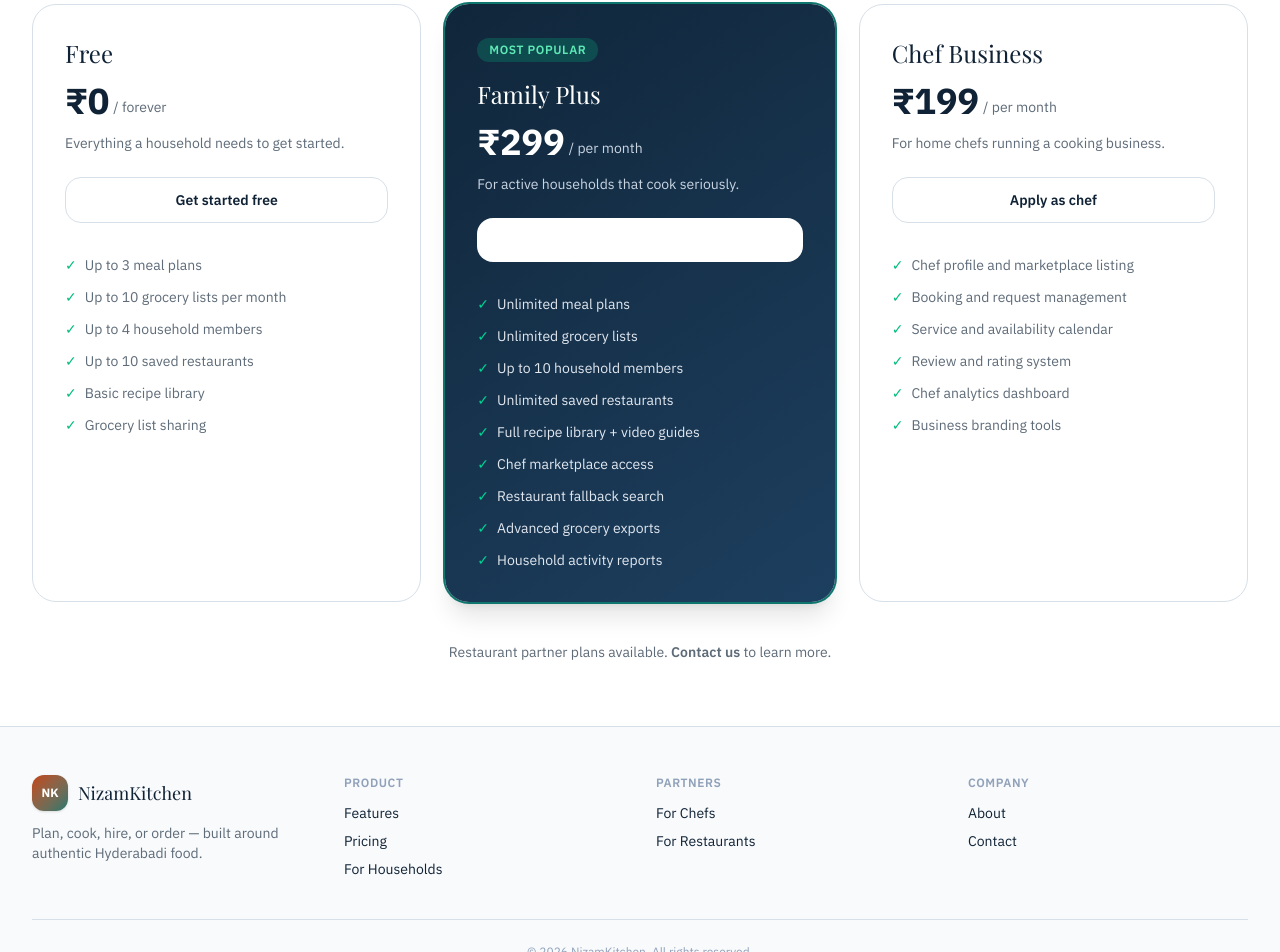
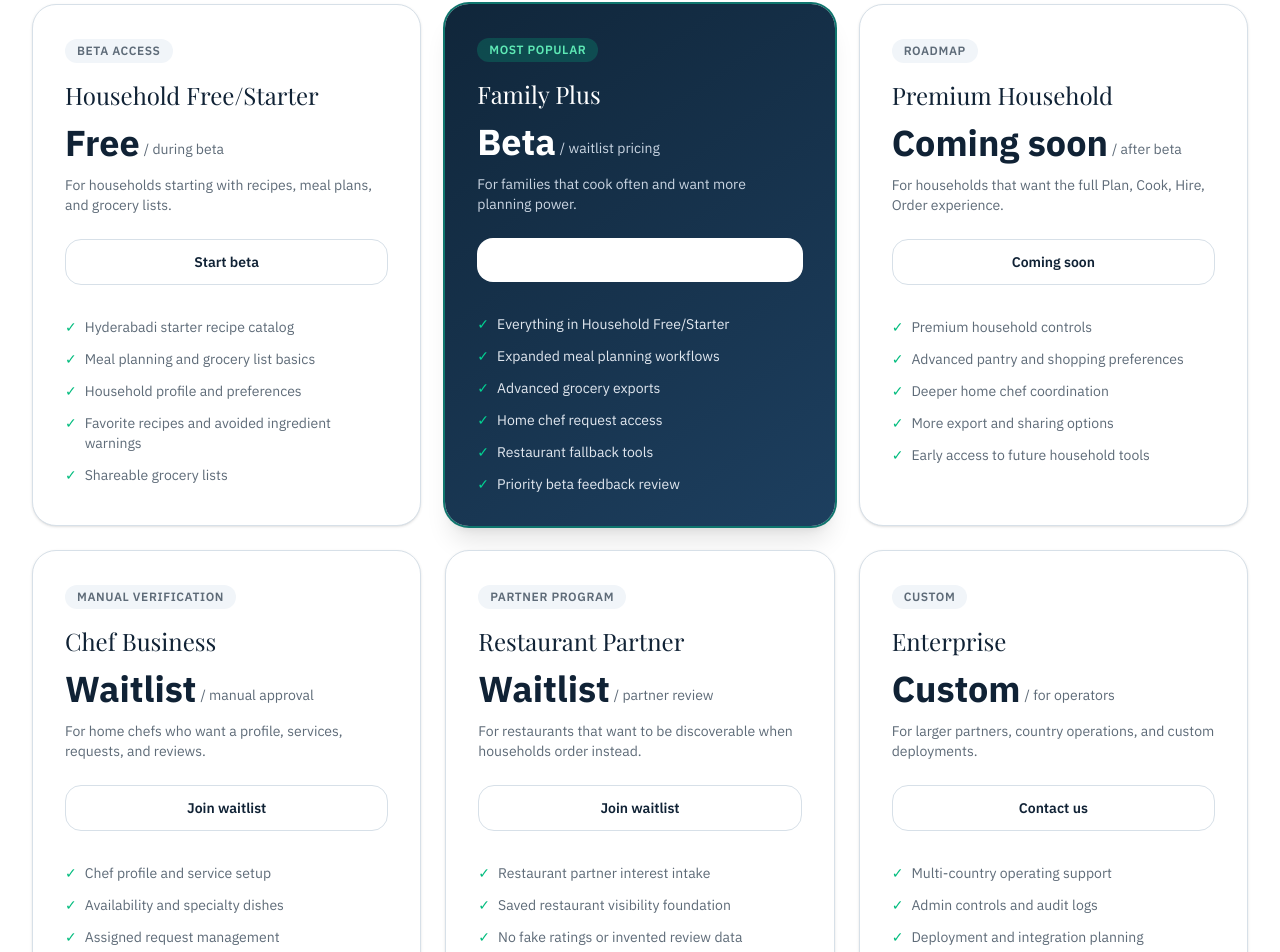
Before and after one commit to joblynk-aiexploration/nizamkitchen, a Next.js app: page /pricing in a window 1280 px wide. Shown: the part 329-1281 px from the top of the page. Built offline with nearby package versions, Linux system fonts and the light colour scheme; a web font is replaced by a local one.

Commit message:
chore: polish launch content and onboarding conversion

```diff
--- a/src/app/(public)/about/page.tsx
+++ b/src/app/(public)/about/page.tsx
@@ -16,6 +16,10 @@
   {
     title: "Privacy by default",
     body: "Your household data is yours. We isolate every organisation's data at the architectural level — not just in policy.",
+  },
+  {
+    title: "No fake trust signals",
+    body: "Restaurant fallback avoids invented ratings, chef profiles require manual verification, and grocery lists are estimates users should check.",
   },
 ];
 
@@ -71,7 +75,7 @@
               href="/register"
               className="rounded-2xl bg-[var(--color-primary)] px-8 py-3 text-sm font-semibold text-white hover:opacity-90"
             >
-              Get started free
+              Start beta
             </Link>
             <Link
               href="/contact"
--- a/src/app/(public)/contact/page.tsx
+++ b/src/app/(public)/contact/page.tsx
@@ -31,8 +31,8 @@
               We&apos;d love to hear from you.
             </h1>
             <p className="mt-5 text-[var(--color-muted)]">
-              Whether you&apos;re a household, a home chef, or a restaurant — reach out and our team will
-              get back to you within one business day.
+              Whether you&apos;re joining the beta, applying as a chef, or registering restaurant partner interest,
+              reach out and our team will get back to you.
             </p>
             <div className="mt-10 space-y-4">
               <div className="rounded-2xl border border-[var(--color-border)] p-4">
--- a/src/app/(public)/features/page.tsx
+++ b/src/app/(public)/features/page.tsx
@@ -35,7 +35,7 @@
       "Curated Hyderabadi recipe collection",
       "Step-by-step cooking instructions",
       "Ingredient and unit management",
-      "YouTube video references",
+      "Verified recipe video references",
       "Recipe difficulty and cook-time metadata",
     ],
   },
@@ -43,9 +43,9 @@
     category: "Home Chef Marketplace",
     icon: ChefHat,
     features: [
-      "Browse verified home chefs in your city",
+      "Browse manually reviewed home chefs in your city",
       "Request-based booking system",
-      "Chef profiles with specialties and reviews",
+      "Chef profiles with specialties and request history",
       "Match households with available chefs",
       "Chef business tools and availability calendar",
     ],
@@ -54,10 +54,10 @@
     category: "Restaurant Fallback",
     icon: UtensilsCrossed,
     features: [
-      "Discover partner restaurants nearby",
+      "Discover nearby restaurant options",
       "Save favourite restaurants",
       "Search by cuisine, city, or name",
-      "Integrated with MapTiler for geo discovery",
+      "No fake restaurant ratings or invented review data",
     ],
   },
   {
@@ -115,7 +115,8 @@
             Features built for the modern household kitchen.
           </h1>
           <p className="mt-5 text-lg text-[var(--color-muted)]">
-            From recipe planning to chef booking — NizamKitchen covers every step of your kitchen journey.
+            From meal planning to grocery lists, cooking mode, home chef requests, and restaurant fallback,
+            NizamKitchen follows the real household flow: Plan → Cook → Hire → Order.
           </p>
         </div>
 
@@ -144,15 +145,15 @@
         </div>
 
         <div className="mt-16 rounded-3xl bg-[linear-gradient(135deg,#10263a_0%,#0f766e_100%)] px-8 py-12 text-center text-white">
-          <h2 className="font-serif text-3xl">Start for free. No credit card needed.</h2>
+          <h2 className="font-serif text-3xl">Start beta. No payment setup needed.</h2>
           <p className="mt-3 text-slate-200">
-            Create your household account and start planning meals today.
+            Create your household account and start planning meals in beta today.
           </p>
           <Link
             href="/register"
             className="mt-6 inline-flex rounded-2xl bg-white px-8 py-3 text-sm font-semibold text-[#10263a] hover:opacity-90"
           >
-            Get started free
+            Start beta
           </Link>
         </div>
       </div>
--- a/src/app/(public)/for-households/page.tsx
+++ b/src/app/(public)/for-households/page.tsx
@@ -5,22 +5,22 @@
   {
     icon: CalendarDays,
     title: "Plan your week in minutes",
-    body: "Build a full week of meals from our Hyderabadi recipe library. The planner handles portions, scales recipes, and ensures variety.",
+    body: "Build a full week from Hyderabadi recipes. The planner handles portions, servings, and household preferences.",
   },
   {
     icon: UtensilsCrossed,
     title: "Cook with confidence",
-    body: "Step-by-step recipes scaled to your household size. Filter out ingredients your family can't or won't eat — automatically.",
+    body: "Step-by-step recipes, mobile cooking mode, and verified video references help you stay steady at the stove.",
   },
   {
     icon: ShoppingCart,
     title: "Never forget an ingredient",
-    body: "Your meal plan becomes a categorised grocery list instantly. Share it with anyone or print it before heading to the market.",
+    body: "Your meal plan becomes a categorised grocery list. Quantities are estimates, so check your pantry before shopping.",
   },
   {
     icon: ChefHat,
     title: "Hire a chef for special occasions",
-    body: "When you want an unforgettable home meal without the effort, book a verified home chef from your city.",
+    body: "When you want help for an occasion or weekly cooking, request a manually reviewed home chef.",
   },
 ];
 
@@ -46,7 +46,7 @@
                 href="/register?type=household"
                 className="inline-flex items-center gap-2 rounded-2xl bg-[var(--color-primary)] px-6 py-3 text-sm font-semibold text-white hover:opacity-90"
               >
-                Create household account
+                Start beta
                 <ArrowRight className="h-4 w-4" />
               </Link>
               <Link
@@ -79,8 +79,9 @@
             Rooted in Hyderabadi culinary tradition.
           </h2>
           <p className="mx-auto mt-4 max-w-2xl text-[var(--color-muted)]">
-            Every recipe in NizamKitchen is authentic and carefully curated — from slow-cooked biryani to
-            haleem and bagara baingan. We bring the richness of Hyderabad&apos;s food culture into your home kitchen.
+            Every starter recipe is written for NizamKitchen from general culinary knowledge and reviewed for
+            authenticity — from slow-cooked biryani to haleem and bagara baingan. Video references are verified
+            before household users see them.
           </p>
           <Link
             href="/features"
--- a/src/app/(public)/for-restaurants/page.tsx
+++ b/src/app/(public)/for-restaurants/page.tsx
@@ -9,13 +9,13 @@
   },
   {
     icon: Globe2,
-    title: "Geo-powered discovery",
-    body: "Your restaurant appears in location-based search results powered by MapTiler, reaching households in your city.",
+    title: "Honest discovery",
+    body: "Restaurant fallback helps households find options nearby without fake ratings, fake photos, or invented review data.",
   },
   {
     icon: ShoppingCart,
     title: "Saved by real customers",
-    body: "Households save their favourite restaurants for repeat orders. Get on their saved list and stay top of mind.",
+    body: "Households save restaurants they trust for repeat fallback nights. No checkout or payment flow is connected yet.",
   },
   {
     icon: TrendingUp,
@@ -39,14 +39,14 @@
             </h1>
             <p className="mt-5 text-lg text-[var(--color-muted)]">
               NizamKitchen households plan meals daily. When a meal plan falls through, they need a restaurant fast.
-              Partner with us to be their first recommendation.
+              Join the restaurant partner waitlist so households can find you when they need an honest fallback.
             </p>
             <div className="mt-8 flex flex-wrap gap-3">
               <Link
                 href="/register?type=restaurant"
                 className="inline-flex items-center gap-2 rounded-2xl bg-[var(--color-primary)] px-6 py-3 text-sm font-semibold text-white hover:opacity-90"
               >
-                Apply as a restaurant partner
+                Join as restaurant partner
                 <ArrowRight className="h-4 w-4" />
               </Link>
               <Link
@@ -88,7 +88,7 @@
               href="/register?type=restaurant"
               className="inline-flex rounded-2xl bg-[var(--color-primary)] px-8 py-3 text-sm font-semibold text-white hover:opacity-90"
             >
-              Register interest
+              Join waitlist
             </Link>
             <Link
               href="/contact"
--- a/src/app/(public)/page.tsx
+++ b/src/app/(public)/page.tsx
@@ -5,26 +5,26 @@
   {
     icon: CalendarDays,
     label: "Plan",
-    heading: "Smart meal planning",
-    body: "Build weekly meal plans from authentic Hyderabadi recipes. Get nutritional guidance and avoid ingredients your household can't eat.",
+    heading: "Plan real Hyderabadi meals",
+    body: "Build weekly plans around biryani, khatti dal, salan, snacks, sweets, and everyday family favorites.",
   },
   {
     icon: UtensilsCrossed,
     label: "Cook",
-    heading: "Step-by-step recipes",
-    body: "Cook at home with confidence. Recipes scale to your household size and auto-generate a grocery list you can share.",
+    heading: "Cook with recipes and videos",
+    body: "Follow step-by-step recipes, verified video references, household servings, and grocery lists you can take to the store.",
   },
   {
     icon: ChefHat,
     label: "Hire",
-    heading: "Book a home chef",
-    body: "When you want restaurant-quality food at home, browse verified chefs available in your city and book them for any occasion.",
+    heading: "Request a home chef",
+    body: "When you want help for an occasion or weekly cooking, send a manual request to a verified home chef.",
   },
   {
     icon: ShoppingCart,
     label: "Order",
     heading: "Order instead",
-    body: "When cooking isn't the answer, discover partner restaurants nearby and save your favourites for next time.",
+    body: "When cooking isn't the answer, discover nearby restaurant options without fake ratings or invented claims.",
   },
 ];
 
@@ -49,6 +49,29 @@
   },
 ];
 
+const trustPillars = [
+  {
+    title: "Verified recipe videos",
+    body: "Household recipe pages only show video references after they pass availability and safety checks.",
+  },
+  {
+    title: "No fake restaurant ratings",
+    body: "Restaurant fallback avoids invented review scores, fake photos, and claims NizamKitchen cannot verify.",
+  },
+  {
+    title: "Private by design",
+    body: "Household preferences, meal plans, grocery lists, and requests stay scoped to the right organization.",
+  },
+  {
+    title: "Manual chef verification",
+    body: "Chef profiles are reviewed by platform staff before they become publicly visible to households.",
+  },
+  {
+    title: "Grocery estimates",
+    body: "Generated lists are helpful planning tools, but households should check quantities before shopping.",
+  },
+];
+
 export default function HomePage() {
   return (
     <>
@@ -59,18 +82,18 @@
             Plan · Cook · Hire · Order
           </p>
           <h1 className="mt-5 font-serif text-4xl leading-tight sm:text-5xl lg:text-6xl">
-            Cook more of what you love.
+            Plan dinner, cook with confidence, and keep a backup plan.
           </h1>
           <p className="mx-auto mt-6 max-w-2xl text-lg text-slate-200">
-            NizamKitchen helps households plan meals, cook authentic Hyderabadi food, hire home chefs,
-            or order from local restaurants — all in one place.
+            NizamKitchen helps Hyderabadi households plan meals, generate groceries, cook with real
+            recipes and videos, hire home chefs, or order instead.
           </p>
           <div className="mt-10 flex flex-wrap items-center justify-center gap-3">
             <Link
               href="/register"
               className="inline-flex items-center gap-2 rounded-2xl bg-white px-6 py-3 text-sm font-semibold text-[#10263a] shadow-lg hover:opacity-90"
             >
-              Get started free
+              Start beta
               <ArrowRight className="h-4 w-4" />
             </Link>
             <Link
@@ -140,20 +163,46 @@
         </div>
       </section>
 
+      {/* ── Trust and safety ── */}
+      <section className="px-5 py-20 sm:px-8">
+        <div className="mx-auto max-w-7xl">
+          <div className="mb-12 max-w-3xl">
+            <p className="text-xs font-semibold uppercase tracking-wider text-[var(--color-primary)]">
+              Trust and safety
+            </p>
+            <h2 className="mt-3 font-serif text-3xl text-[var(--color-ink)] sm:text-4xl">
+              Built for real households, not fake marketplace noise.
+            </h2>
+            <p className="mt-4 text-[var(--color-muted)]">
+              NizamKitchen is designed to be honest about what is verified, what is estimated,
+              and what still needs a person in the loop.
+            </p>
+          </div>
+          <div className="grid gap-4 md:grid-cols-2 xl:grid-cols-5">
+            {trustPillars.map((pillar) => (
+              <div key={pillar.title} className="rounded-3xl border border-[var(--color-border)] bg-white p-5">
+                <h3 className="font-serif text-lg text-[var(--color-ink)]">{pillar.title}</h3>
+                <p className="mt-2 text-sm text-[var(--color-muted)]">{pillar.body}</p>
+              </div>
+            ))}
+          </div>
+        </div>
+      </section>
+
       {/* ── CTA ── */}
-      <section className="px-5 py-20 sm:px-8">
+      <section className="px-5 pb-20 sm:px-8">
         <div className="mx-auto max-w-3xl rounded-3xl bg-[linear-gradient(135deg,#10263a_0%,#0f766e_100%)] px-8 py-14 text-center text-white">
           <h2 className="font-serif text-3xl sm:text-4xl">
             Ready to transform your kitchen?
           </h2>
           <p className="mx-auto mt-4 max-w-xl text-slate-200">
-            Join households already using NizamKitchen to eat better, cook smarter, and stress less.
+            Join the beta and help shape the kitchen operating system for Hyderabadi households.
           </p>
           <Link
             href="/register"
             className="mt-8 inline-flex items-center gap-2 rounded-2xl bg-white px-8 py-3 text-sm font-semibold text-[#10263a] hover:opacity-90"
           >
-            Create your free account
+            Start beta
             <ArrowRight className="h-4 w-4" />
           </Link>
         </div>
--- a/src/app/(public)/pricing/page.tsx
+++ b/src/app/(public)/pricing/page.tsx
@@ -2,59 +2,115 @@
 
 const plans = [
   {
-    name: "Free",
-    price: "₹0",
-    period: "forever",
-    description: "Everything a household needs to get started.",
-    cta: "Get started free",
+    name: "Household Free/Starter",
+    price: "Free",
+    period: "during beta",
+    description: "For households starting with recipes, meal plans, and grocery lists.",
+    cta: "Start beta",
     href: "/register?type=household",
     highlight: false,
+    badge: "Beta access",
     limits: [
-      "Up to 3 meal plans",
-      "Up to 10 grocery lists per month",
-      "Up to 4 household members",
-      "Up to 10 saved restaurants",
-      "Basic recipe library",
-      "Grocery list sharing",
+      "Hyderabadi starter recipe catalog",
+      "Meal planning and grocery list basics",
+      "Household profile and preferences",
+      "Favorite recipes and avoided ingredient warnings",
+      "Shareable grocery lists",
     ],
   },
   {
     name: "Family Plus",
-    price: "₹299",
-    period: "per month",
-    description: "For active households that cook seriously.",
-    cta: "Start free trial",
+    price: "Beta",
+    period: "waitlist pricing",
+    description: "For families that cook often and want more planning power.",
+    cta: "Start beta",
     href: "/register?type=household",
     highlight: true,
+    badge: "Most popular",
     limits: [
-      "Unlimited meal plans",
-      "Unlimited grocery lists",
-      "Up to 10 household members",
-      "Unlimited saved restaurants",
-      "Full recipe library + video guides",
-      "Chef marketplace access",
-      "Restaurant fallback search",
+      "Everything in Household Free/Starter",
+      "Expanded meal planning workflows",
       "Advanced grocery exports",
-      "Household activity reports",
+      "Home chef request access",
+      "Restaurant fallback tools",
+      "Priority beta feedback review",
+    ],
+  },
+  {
+    name: "Premium Household",
+    price: "Coming soon",
+    period: "after beta",
+    description: "For households that want the full Plan, Cook, Hire, Order experience.",
+    cta: "Coming soon",
+    href: "/contact?topic=premium-household",
+    highlight: false,
+    badge: "Roadmap",
+    limits: [
+      "Premium household controls",
+      "Advanced pantry and shopping preferences",
+      "Deeper home chef coordination",
+      "More export and sharing options",
+      "Early access to future household tools",
     ],
   },
   {
     name: "Chef Business",
-    price: "₹199",
-    period: "per month",
-    description: "For home chefs running a cooking business.",
-    cta: "Apply as chef",
+    price: "Waitlist",
+    period: "manual approval",
+    description: "For home chefs who want a profile, services, requests, and reviews.",
+    cta: "Join waitlist",
     href: "/register?type=chef",
     highlight: false,
+    badge: "Manual verification",
     limits: [
-      "Chef profile and marketplace listing",
-      "Booking and request management",
-      "Service and availability calendar",
-      "Review and rating system",
-      "Chef analytics dashboard",
-      "Business branding tools",
+      "Chef profile and service setup",
+      "Availability and specialty dishes",
+      "Assigned request management",
+      "Admin review before public visibility",
+      "No payment processing in beta",
     ],
   },
+  {
+    name: "Restaurant Partner",
+    price: "Waitlist",
+    period: "partner review",
+    description: "For restaurants that want to be discoverable when households order instead.",
+    cta: "Join waitlist",
+    href: "/register?type=restaurant",
+    highlight: false,
+    badge: "Partner program",
+    limits: [
+      "Restaurant partner interest intake",
+      "Saved restaurant visibility foundation",
+      "No fake ratings or invented review data",
+      "No live ordering or checkout yet",
+      "Flexible country-by-country rollout",
+    ],
+  },
+  {
+    name: "Enterprise",
+    price: "Custom",
+    period: "for operators",
+    description: "For larger partners, country operations, and custom deployments.",
+    cta: "Contact us",
+    href: "/contact?topic=enterprise",
+    highlight: false,
+    badge: "Custom",
+    limits: [
+      "Multi-country operating support",
+      "Admin controls and audit logs",
+      "Deployment and integration planning",
+      "Support workflow coordination",
+      "Security and compliance review",
+    ],
+  },
+];
+
+const trustNotes = [
+  "No live payments or checkout are connected yet.",
+  "Chef profiles require admin review before public marketplace visibility.",
+  "Restaurant fallback avoids fake ratings, fake photos, and invented claims.",
+  "Grocery lists are planning estimates and should be checked before shopping.",
 ];
 
 export default function PricingPage() {
@@ -63,31 +119,36 @@
       <div className="mx-auto max-w-7xl">
         <div className="mb-14 text-center">
           <p className="text-xs font-semibold uppercase tracking-wider text-[var(--color-primary)]">
-            Simple pricing
+            Beta pricing
           </p>
           <h1 className="mt-3 font-serif text-4xl text-[var(--color-ink)] sm:text-5xl">
-            Plans that grow with your kitchen.
+            Simple plans for the Plan, Cook, Hire, Order journey.
           </h1>
-          <p className="mx-auto mt-5 max-w-xl text-lg text-[var(--color-muted)]">
-            Start free. Upgrade when you need more. No hidden fees, no credit card required to begin.
+          <p className="mx-auto mt-5 max-w-2xl text-lg text-[var(--color-muted)]">
+            Start with household beta access today. Chef, restaurant, premium, and enterprise
+            options are waitlist or contact-led while NizamKitchen prepares for public launch.
           </p>
         </div>
 
-        <div className="grid gap-6 lg:grid-cols-3">
+        <div className="grid gap-6 md:grid-cols-2 xl:grid-cols-3">
           {plans.map((plan) => (
             <div
               key={plan.name}
               className={
                 plan.highlight
                   ? "rounded-3xl bg-[linear-gradient(145deg,#10263a,#1d3f5f)] p-8 text-white shadow-xl ring-2 ring-[var(--color-primary)]"
-                  : "rounded-3xl border border-[var(--color-border)] p-8"
+                  : "rounded-3xl border border-[var(--color-border)] bg-white p-8 shadow-sm"
               }
             >
-              {plan.highlight && (
-                <span className="mb-4 inline-block rounded-full bg-emerald-400/20 px-3 py-1 text-xs font-semibold uppercase tracking-wider text-emerald-300">
-                  Most popular
-                </span>
-              )}
+              <span
+                className={
+                  plan.highlight
+                    ? "mb-4 inline-block rounded-full bg-emerald-400/20 px-3 py-1 text-xs font-semibold uppercase tracking-wider text-emerald-300"
+                    : "mb-4 inline-block rounded-full bg-slate-100 px-3 py-1 text-xs font-semibold uppercase tracking-wider text-[var(--color-muted)]"
+                }
+              >
+                {plan.badge}
+              </span>
               <h2 className="font-serif text-2xl">{plan.name}</h2>
               <div className="mt-3 flex items-end gap-1">
                 <span className="text-4xl font-bold">{plan.price}</span>
@@ -111,10 +172,10 @@
               </Link>
 
               <ul className="mt-8 space-y-3">
-                {plan.limits.map((l) => (
-                  <li key={l} className="flex items-start gap-2 text-sm">
+                {plan.limits.map((limit) => (
+                  <li key={limit} className="flex items-start gap-2 text-sm">
                     <span className={plan.highlight ? "text-emerald-400" : "text-emerald-500"}>✓</span>
-                    <span className={plan.highlight ? "text-slate-200" : "text-[var(--color-muted)]"}>{l}</span>
+                    <span className={plan.highlight ? "text-slate-200" : "text-[var(--color-muted)]"}>{limit}</span>
                   </li>
                 ))}
               </ul>
@@ -122,13 +183,16 @@
           ))}
         </div>
 
-        <p className="mt-10 text-center text-sm text-[var(--color-muted)]">
-          Restaurant partner plans available.{" "}
-          <Link href="/contact" className="font-semibold text-[var(--color-primary)] hover:underline">
-            Contact us
-          </Link>{" "}
-          to learn more.
-        </p>
+        <div className="mt-12 rounded-3xl border border-amber-200 bg-amber-50 p-6">
+          <h2 className="font-serif text-2xl text-amber-950">Clear beta expectations</h2>
+          <div className="mt-4 grid gap-3 md:grid-cols-2">
+            {trustNotes.map((note) => (
+              <p key={note} className="rounded-2xl bg-white/70 px-4 py-3 text-sm text-amber-900">
+                {note}
+              </p>
+            ))}
+          </div>
+        </div>
       </div>
     </div>
   );
--- a/src/components/public/public-nav.tsx
+++ b/src/components/public/public-nav.tsx
@@ -60,7 +60,7 @@
             href="/register"
             className="rounded-xl bg-[var(--color-primary)] px-4 py-2 text-sm font-semibold text-white hover:opacity-90"
           >
-            Get started
+            Start beta
           </Link>
         </div>
 
@@ -107,7 +107,7 @@
               onClick={() => setOpen(false)}
               className="rounded-xl bg-[var(--color-primary)] px-4 py-2 text-center text-sm font-semibold text-white"
             >
-              Get started free
+              Start beta
             </Link>
           </div>
         </div>
```
Also changed, not shown: src/app/(public)/for-chefs/page.tsx (+7 -6 lines), src/app/(public)/register/_register-form.tsx (+4 -4 lines), src/app/api/auth/register/route.ts (+10 -2 lines), 1 other file (tests, documents, lock files or other folders).
